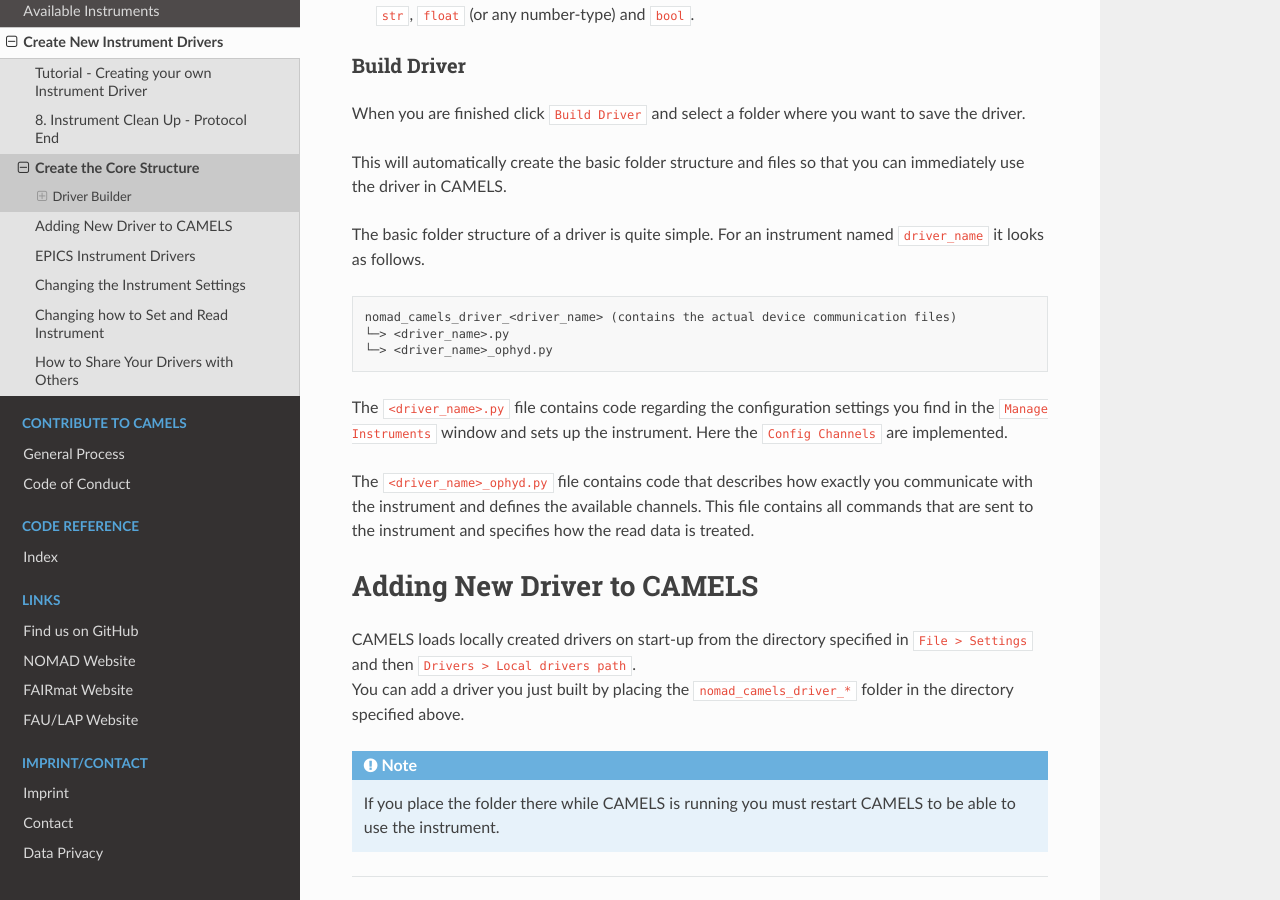
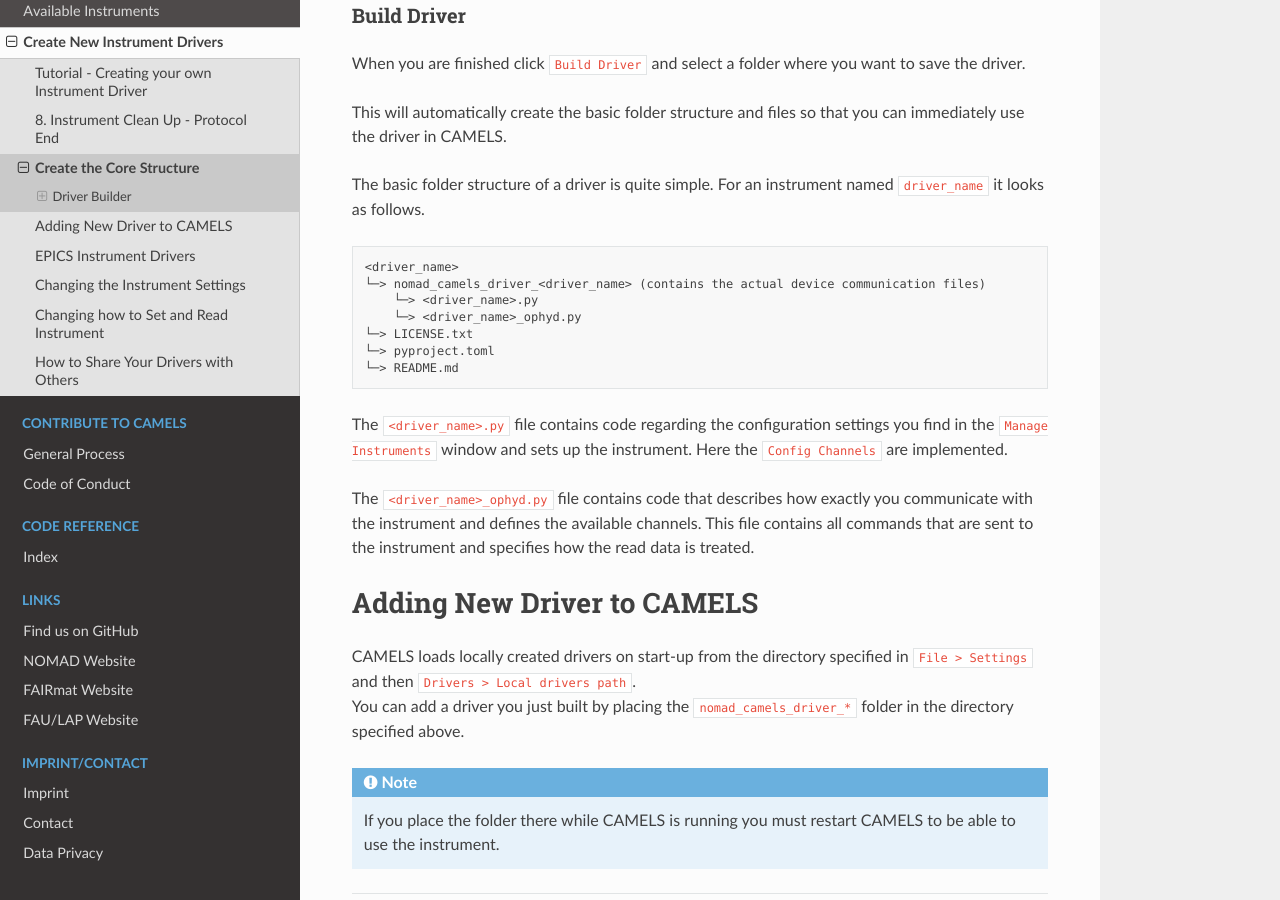
Before and after one commit to FAU-LAP/NOMAD-CAMELS, a Sphinx documentation site: the page built from docs/source/doc/programmers_guide/drivers/writing_drivers.md, in a window 1280 px wide and 900 px high, scrolled down 2639 px. Built offline with Sphinx 7.4.7 and the Read the Docs theme 2.0.0, drawn with Linux system fonts in a browser that asks for light colours; pages that are not in the unit, such as notebooks, are missing from menus; some of the changed text lies outside the part shown.

````diff
--- a/docs/source/doc/programmers_guide/drivers/writing_drivers.md
+++ b/docs/source/doc/programmers_guide/drivers/writing_drivers.md
@@ -55,11 +54,17 @@
 This will automatically create the basic folder structure and files so that you can immediately use the driver in CAMELS.
 
 The basic folder structure of a driver is quite simple. For an instrument named `driver_name` it looks as follows.
+
 ```
-nomad_camels_driver_<driver_name> (contains the actual device communication files)
-└─> <driver_name>.py
-└─> <driver_name>_ophyd.py
+<driver_name>
+└─> nomad_camels_driver_<driver_name> (contains the actual device communication files)
+    └─> <driver_name>.py
+    └─> <driver_name>_ophyd.py
+└─> LICENSE.txt
+└─> pyproject.toml
+└─> README.md
 ```
+
 The `<driver_name>.py` file contains code regarding the configuration settings you find in the `Manage Instruments` window and sets up the instrument. Here the `Config Channels` are implemented.
 
 The `<driver_name>_ophyd.py` file contains code that describes how exactly you communicate with the instrument and defines the available channels. This file contains all commands that are sent to the instrument and specifies how the read data is treated.
````
Also changed, not shown: other parts of docs/source/doc/programmers_guide/drivers/writing_drivers.md (+1 -2 lines), 1 other file.
